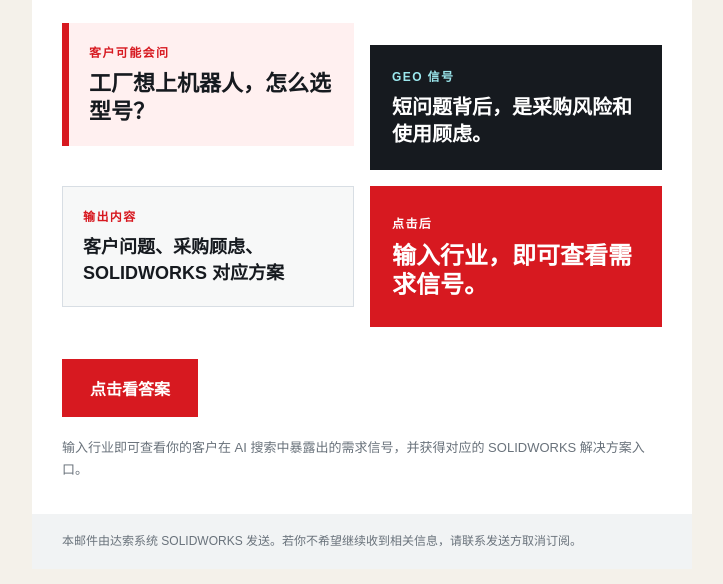
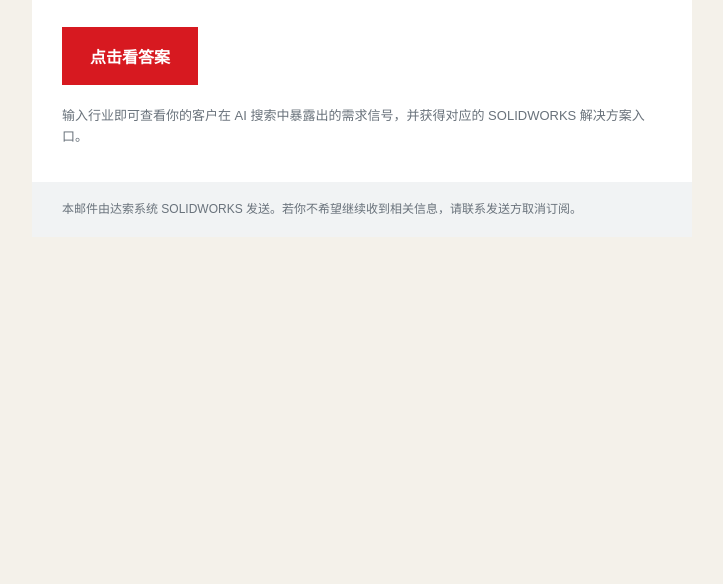
Before and after one commit to Regoletto/sw-geo-demand-radar-preview, a plain HTML site: page email/index.html in a window 1280 px wide. Shown: the part 314-898 px from the top of the page, without its empty margins (278-1001 px from the left). After the commit the page ends 800 px from the top, so only its background shows below. Drawn offline with Linux system fonts and the light colour scheme.

Commit message:
Simplify email preview content

```diff
--- a/email/index.html
+++ b/email/index.html
@@ -33,58 +33,7 @@
               </tr>
 
               <tr>
-                <td style="padding:26px 30px 4px; font-family:Arial, 'Microsoft YaHei', sans-serif;">
-                  <table role="presentation" width="100%" cellspacing="0" cellpadding="0" border="0" style="border-collapse:collapse;">
-                    <tr>
-                      <td width="50%" valign="top" style="padding:0 8px 16px 0;">
-                        <table role="presentation" width="100%" cellspacing="0" cellpadding="0" border="0" style="border-collapse:collapse; background:#fff0f0; border-left:7px solid #d71920;">
-                          <tr>
-                            <td style="padding:20px;">
-                              <div style="color:#d71920; font-size:12px; font-weight:700; letter-spacing:1.4px; margin-bottom:10px;">客户可能会问</div>
-                              <div style="color:#161a1f; font-size:22px; line-height:1.28; font-weight:800;">工厂想上机器人，怎么选型号？</div>
-                            </td>
-                          </tr>
-                        </table>
-                      </td>
-                      <td width="50%" valign="top" style="padding:22px 0 16px 8px;">
-                        <table role="presentation" width="100%" cellspacing="0" cellpadding="0" border="0" style="border-collapse:collapse; background:#161a1f;">
-                          <tr>
-                            <td style="padding:22px;">
-                              <div style="color:#9be7ed; font-size:12px; font-weight:700; letter-spacing:1.4px; margin-bottom:10px;">GEO 信号</div>
-                              <div style="color:#ffffff; font-size:20px; line-height:1.35; font-weight:800;">短问题背后，是采购风险和使用顾虑。</div>
-                            </td>
-                          </tr>
-                        </table>
-                      </td>
-                    </tr>
-                    <tr>
-                      <td width="50%" valign="top" style="padding:0 8px 16px 0;">
-                        <table role="presentation" width="100%" cellspacing="0" cellpadding="0" border="0" style="border-collapse:collapse; background:#f7f8f8; border:1px solid #d8dee4;">
-                          <tr>
-                            <td style="padding:20px;">
-                              <div style="color:#d71920; font-size:12px; font-weight:700; letter-spacing:1.4px; margin-bottom:10px;">输出内容</div>
-                              <div style="color:#161a1f; font-size:18px; line-height:1.45; font-weight:800;">客户问题、采购顾虑、SOLIDWORKS 对应方案</div>
-                            </td>
-                          </tr>
-                        </table>
-                      </td>
-                      <td width="50%" valign="top" style="padding:0 0 16px 8px;">
-                        <table role="presentation" width="100%" cellspacing="0" cellpadding="0" border="0" style="border-collapse:collapse; background:#d71920;">
-                          <tr>
-                            <td style="padding:28px 22px;">
-                              <div style="color:#ffffff; font-size:12px; font-weight:700; letter-spacing:1.4px; margin-bottom:10px;">点击后</div>
-                              <div style="color:#ffffff; font-size:24px; line-height:1.22; font-weight:800;">输入行业，即可查看需求信号。</div>
-                            </td>
-                          </tr>
-                        </table>
-                      </td>
-                    </tr>
-                  </table>
-                </td>
-              </tr>
-
-              <tr>
-                <td style="padding:12px 30px 34px; font-family:Arial, 'Microsoft YaHei', sans-serif;">
+                <td style="padding:30px 30px 34px; font-family:Arial, 'Microsoft YaHei', sans-serif;">
                   <table role="presentation" cellspacing="0" cellpadding="0" border="0" style="border-collapse:collapse;">
                     <tr>
                       <td bgcolor="#d71920" style="background:#d71920;">
```
